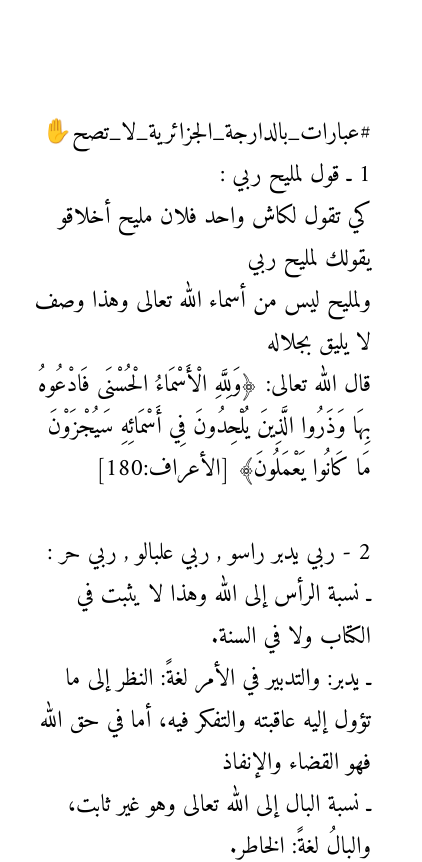
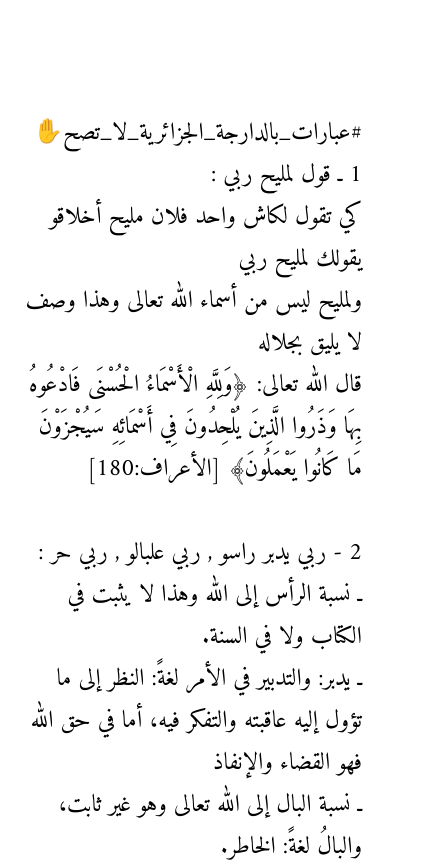
Before and after one commit to da3wahub/3ibarat, a plain HTML site: page index.html in a window 390 px wide. Shown: the top 862 px of the page, 422 px wide, since content can reach past the window. Drawn offline with Linux system fonts and the light colour scheme.

Commit message:
edit paddings

```diff
--- a/index.html
+++ b/index.html
@@ -34,7 +34,7 @@ p {
     }
 
     p {
-        padding: 10px 32px;
+        padding: 10px;
         display: block;
         width: 96%;
         margin: 0!important;
```
